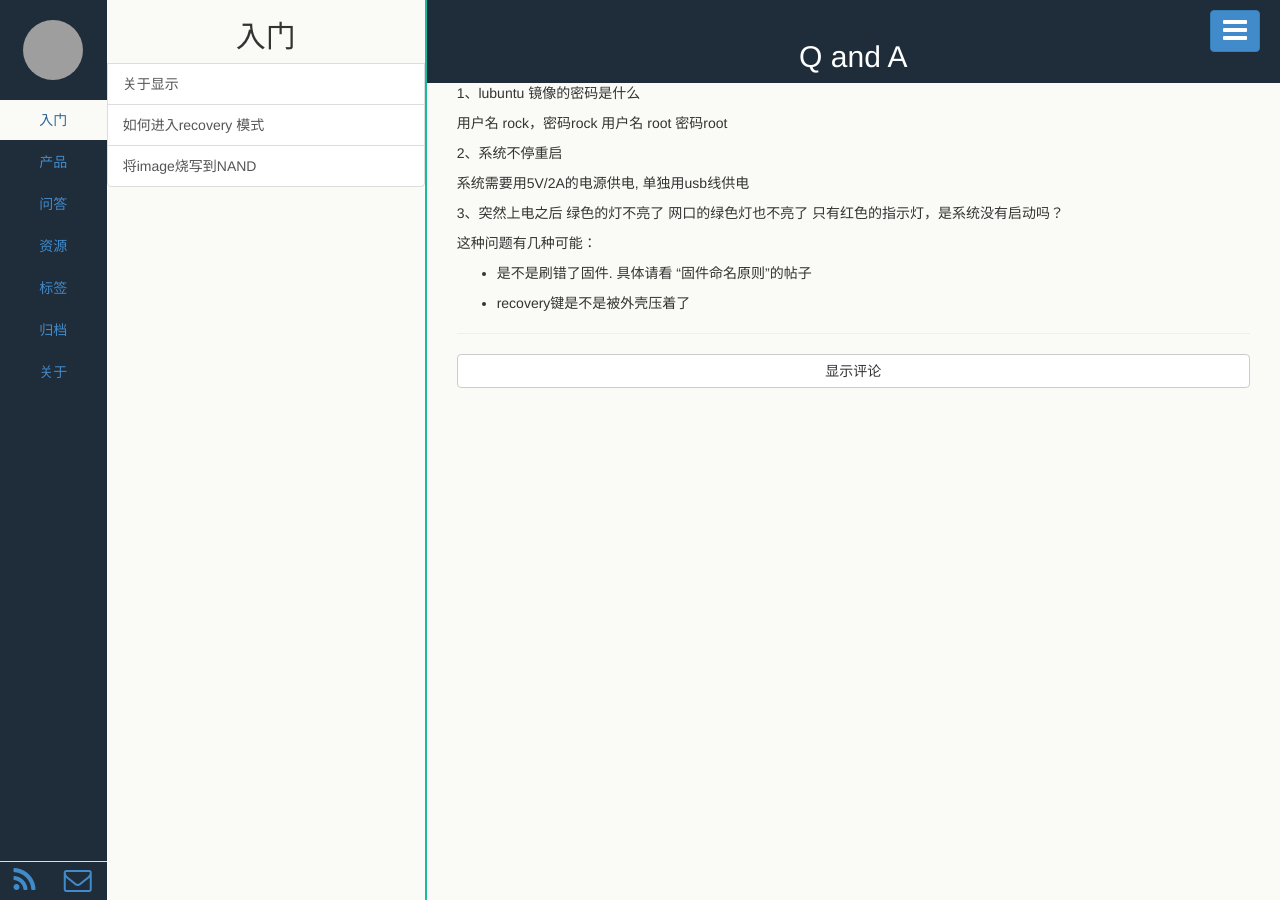
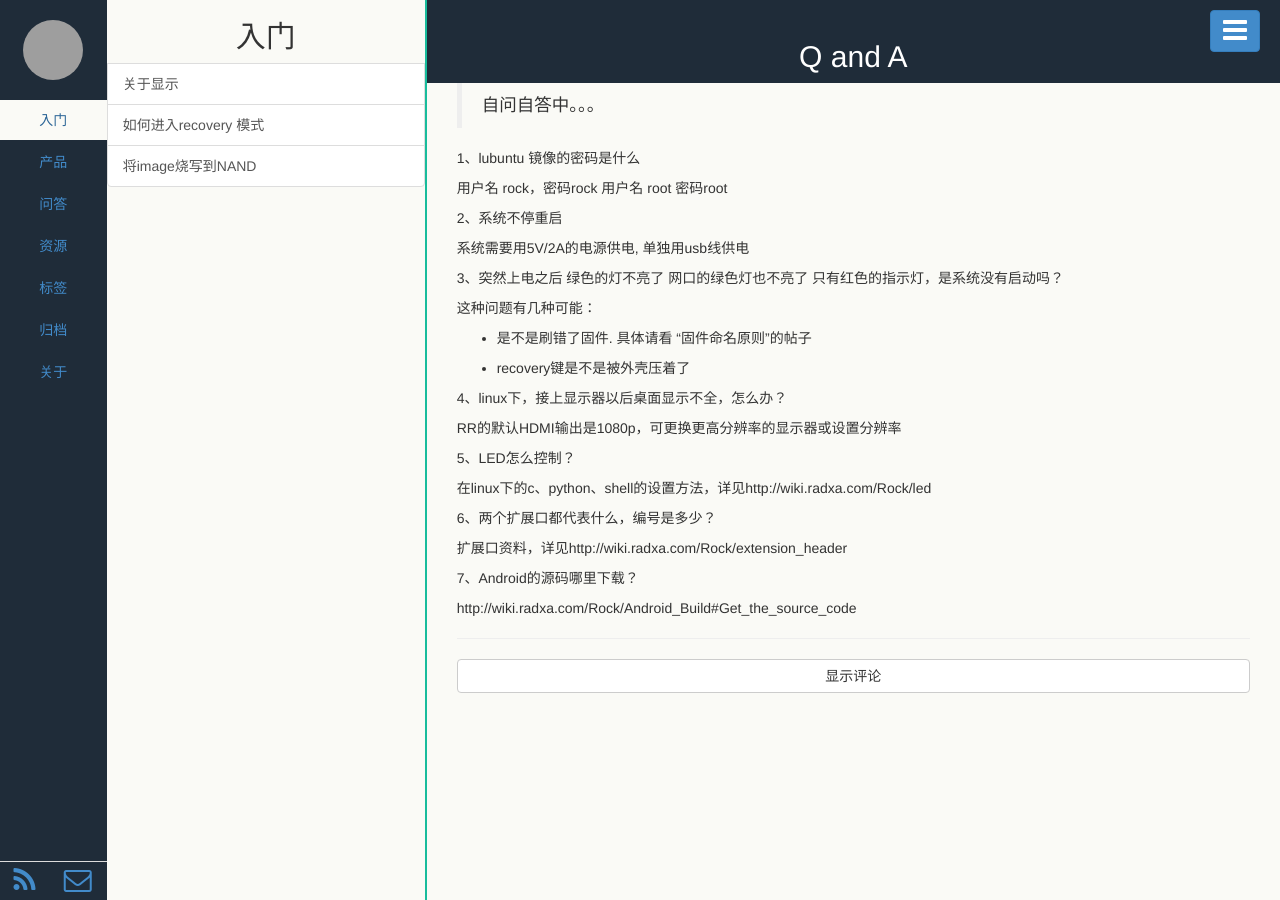
Before and after one commit to gaochengsi/doc, a Jekyll site: the page built from _posts/2014-12-29-Q-and-A.md, in a window 1280 px wide. Built offline with Jekyll 4.4.1, drawn with Linux system fonts in a browser that asks for light colours; comment, search, counter and statistics services are not loaded; grey boxes are pictures that could not be loaded.

Commit message:
add some posts

```diff
--- a/_posts/2014-12-29-Q-and-A.md
+++ b/_posts/2014-12-29-Q-and-A.md
@@ -6,6 +6,7 @@ tags: [问答]
 keywords: Q&A，问答
 description:
 ---
+>自问自答中。。。
 
 1、lubuntu 镜像的密码是什么
 
@@ -23,3 +24,19 @@ description:
 - 是不是刷错了固件. 具体请看 “固件命名原则”的帖子
 
 - recovery键是不是被外壳压着了
+
+4、linux下，接上显示器以后桌面显示不全，怎么办？
+
+RR的默认HDMI输出是1080p，可更换更高分辨率的显示器或设置分辨率
+
+5、LED怎么控制？
+
+在linux下的c、python、shell的设置方法，详见http://wiki.radxa.com/Rock/led
+
+6、两个扩展口都代表什么，编号是多少？
+
+ 扩展口资料，详见http://wiki.radxa.com/Rock/extension_header
+
+7、Android的源码哪里下载？
+
+http://wiki.radxa.com/Rock/Android_Build#Get_the_source_code
```
Also changed, not shown: _posts/2014-12-29-differences-between-products.md (+16 -1 lines), _posts/2014-12-29-resources-and-community.md (+4 -3 lines), _posts/2015-01-01-Radxa-Rock-Lite-parameter.md (added, +44 -0 lines), _posts/2015-01-01-Radxa-Rock-Pro-parameter.md (added, +38 -0 lines), 5 other files.
